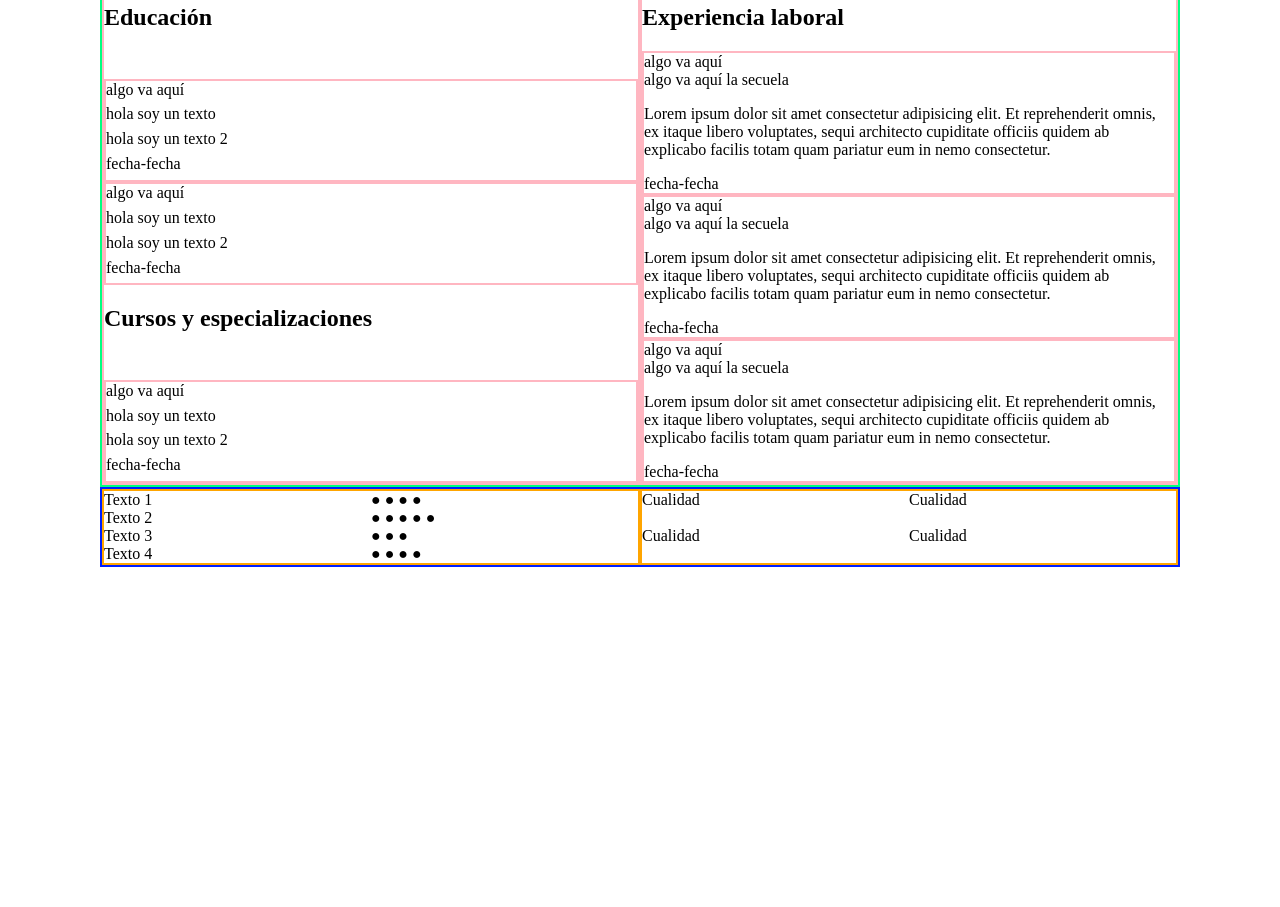
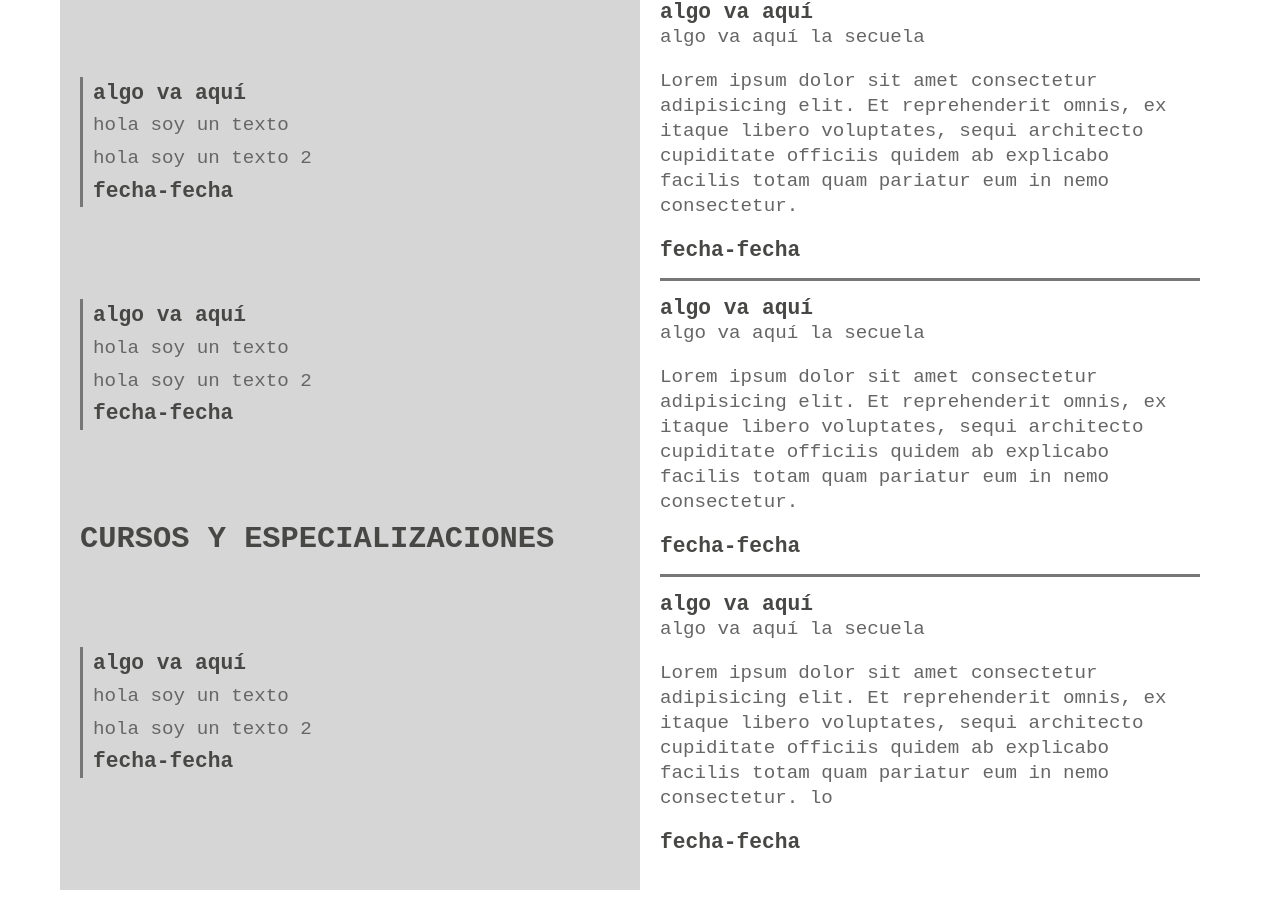
Before and after one commit to Eli-Jiron/Curriculum-Elian, a plain HTML site: page index.html in a window 1280 px wide. Shown: the part 325-1232 px from the top of the page. Before the commit the page ends 992 px from the top, so only its background shows below. Drawn offline with Linux system fonts and the light colour scheme.

Commit message:
Implimentación de estilos de la media

```diff
--- a/index.html
+++ b/index.html
@@ -11,9 +11,10 @@
     <div class="superior">
         <div>
             <div class="contenido-superior">
-                <div><h1>Nombre Completo</h1></div>
-                <div><h3>Profesión</h3></div>
+                <div>Nombre Completo</div>
+                <div>Profesión</div>
             </div>
+
             <div class="contenido-superior">
                 <div>correo electronico</div>
                 <div>número celular</div>
@@ -21,84 +22,116 @@
             </div>
         </div>
         <div>
-            <div>
-                img
-            </div>
+
         </div>
     </div>
 
     <div class="medio">
+        <div class="medio-izqda , bcolor">
             <div class="contenido-medio">
-            <div><h2>Educación</h2></div>
-            <div class="contenido-medio">
-                <div>algo va aquí</div>
+                <div class="fuente-medio-ttlo">EDUCACIÓN</div>
+                <div>
+                    <div class="border-medio-izqdo">
+                        <div class="fuente-medio-izqda">
+                            <div class="fuente-medio">algo va aquí</div>
                             <div>hola soy un texto</div>
                             <div>hola soy un texto 2</div>
-                <div>fecha-fecha</div>
+                            <div class="fuente-medio">fecha-fecha</div>
                         </div>
-            <div class="contenido-medio">
-                <div>algo va aquí</div>
+                    </div>
+                </div>
+                <div>
+                    <div class="border-medio-izqdo">
+                        <div class="fuente-medio-izqda">
+                            <div class="fuente-medio">algo va aquí</div>
                             <div>hola soy un texto</div>
                             <div>hola soy un texto 2</div>
-                <div>fecha-fecha</div>
+                            <div class="fuente-medio">fecha-fecha</div>
                         </div>
-            <div><h2>Cursos y especializaciones</h2></div>
-            <div class="contenido-medio">
-                <div>algo va aquí</div>
+                    </div>
+                </div>
+                <div class="fuente-medio-ttlo">CURSOS Y ESPECIALIZACIONES</div>
+                <div>
+                    <div class="border-medio-izqdo">
+                        <div class="fuente-medio-izqda">
+                            <div class="fuente-medio">algo va aquí</div>
                             <div>hola soy un texto</div>
                             <div>hola soy un texto 2</div>
-                <div>fecha-fecha</div>
+                            <div class="fuente-medio">fecha-fecha</div>
                         </div>
                     </div>
+                </div>
+            </div>
+        </div>
+        <div class="medio-dcha">
             <div class="contenido-medio">
-            <div><h2>Experiencia laboral</h2></div>
-            <div class="contenido-medio">
-                <div>algo va aquí</div>
+                <div class="fuente-medio-ttlo">EXPERIENCIA LABORAL</div>
+                <div class=" border-medio-dcho">
+                    <div class="fuente-medio-dcha">
+                        <div class="fuente-medio">algo va aquí</div>
                         <div>algo va aquí la secuela</div>
                         <div><p>Lorem ipsum dolor sit amet consectetur adipisicing elit.
                              Et reprehenderit omnis, ex itaque libero voluptates,
                               sequi architecto cupiditate officiis quidem ab explicabo facilis totam quam pariatur eum in nemo consectetur.</p></div>
-                <div>fecha-fecha</div>
+                        <div class="fuente-medio">fecha-fecha</div>
                     </div>
-            <div class="contenido-medio">
-                <div>algo va aquí</div>
+                </div>
+                <div class=" border-medio-dcho">
+                    <div class="fuente-medio-dcha">
+                        <div class="fuente-medio">algo va aquí</div>
                         <div>algo va aquí la secuela</div>
                         <div><p>Lorem ipsum dolor sit amet consectetur adipisicing elit.
                              Et reprehenderit omnis, ex itaque libero voluptates,
                               sequi architecto cupiditate officiis quidem ab explicabo
                                facilis totam quam pariatur eum in nemo consectetur.</p></div>
-                <div>fecha-fecha</div>
+                        <div class="fuente-medio">fecha-fecha</div>
                     </div>
-            <div class="contenido-medio">
-                <div>algo va aquí</div>
+                </div>
+                <div>
+                    <div class="fuente-medio-dcha">
+                        <div class="fuente-medio">algo va aquí</div>
                         <div>algo va aquí la secuela</div>
                         <div><p>Lorem ipsum dolor sit amet consectetur adipisicing elit.
                              Et reprehenderit omnis, ex itaque libero voluptates,
                               sequi architecto cupiditate officiis quidem ab explicabo
-                       facilis totam quam pariatur eum in nemo consectetur.</p></div>
-                <div>fecha-fecha</div>
+                               facilis totam quam pariatur eum in nemo consectetur. lo</p></div>
+                        <div class="fuente-medio">fecha-fecha</div>
+                    </div>
+                </div>
             </div>
         </div>
     </div>
 
     <div class="inferior">
+        <div class="inferior-izqda">
             <div class="contenido-inferior">
+                <div>
                     <div>Texto 1</div>
+                    <div>Texto 2</div>
+                    <div>Texto 3</div>
+                    <div>Texto 4</div>
+                </div>
+                <div>
                     <div>● ● ● ●</div>
-            <div>Texto 2</div>
                     <div>● ● ● ● ●</div>
-            <div>Texto 3</div>
                     <div>● ● ●</div>
-            <div>Texto 4</div>
                     <div>● ● ● ●</div>
                 </div>
+            </div>
+        </div>
+        <div class="bcolor">
             <div class="contenido-inferior">
+                <div>
                     <div>Cualidad</div>
                     <div>Cualidad</div>
+                </div>
+                <div>
                     <div>Cualidad</div>
                     <div>Cualidad</div>
                 </div>
             </div>
         </div>
+    </div>
+</div>
 </body>
 </html>
--- a/src/css/styles.css
+++ b/src/css/styles.css
@@ -1,40 +1,106 @@
 body{
-    margin: 100px;
+    margin: 60px;
 }
 
 .superior {
     display: grid;
     grid-template-columns: 1fr 1fr;
-    border: 2px solid red;
-}
-
-.medio {
-    display: grid;
-    grid-template-columns: 1fr 1fr;
-    border: 2px solid rgb(0, 255, 128);
-}
-
-.inferior {
-    display: grid;
-    grid-template-columns: 1fr 1fr;
-    border: 2px solid rgb(0, 30, 255);
+    border: 3.5px solid #c8c8c8;
+    margin-bottom: 40px;
 }
 
 .contenido-superior {
     display: grid;
     grid-template-columns: 1fr;
     text-align: end;
-    border: 2px solid yellow
+    margin: 20px;
+}
+
+.medio {
+    display: grid;
+    grid-template-columns: 1fr 1fr;
+    margin-bottom: 20px;
+}
+
+.medio-izqda {
+    display: grid;
+    grid-template-columns: 1fr;
+}
+
+.medio-dcha {
+    display: grid;
+    grid-template-columns: 1fr;
+
 }
 
 .contenido-medio {
     display: grid;
     grid-template-columns: 1fr;
-    border: 2px solid lightpink;
+    margin: 20px;
+}
+
+.inferior {
+    display: grid;
+    grid-template-columns: 1fr 1fr;
 }
 
 .contenido-inferior{
-    display: grid;
-    grid-template-columns: 1fr 1fr;
-    border: 2px solid orange;
+    display: flex;
+    justify-content: space-evenly;
+    align-content: center;
+    font-size: calc(.9em + 1vw);
 }
+
+.bcolor{
+    background-color: #d6d6d6;
+}
+
+.fuente-medio-ttlo{
+    font-family: monospace;
+    font-weight: bolder;
+    color: #474845;
+    font-size: calc(1.1em + 1vw);
+}
+
+.fuente-medio-izqda{
+    font-family: monospace;
+    color: #676666;
+    font-size: calc(.4em + 1vw);
+    line-height: 1.7em;
+    margin-left: 10px;
+}
+
+.fuente-medio-dcha{
+    font-family: monospace;
+    color: #676666;
+    font-size: calc(.4em + 1vw);
+    line-height: 1.3em;
+    margin-top: 15px;
+    margin-bottom: 15px;
+}
+
+.fuente-medio{
+    font-family: monospace;
+    font-size: calc(.44em + 1vw);
+    font-weight: bolder;
+    color: #474845;
+}
+
+.border-medio-izqdo{
+    border-left: 3px solid #777777;
+}
+
+.border-medio-dcho{
+    border-bottom: 3px solid #777777;
+}
+
+.superior-img{
+    position: absolute;
+    margin-bottom: 250px;
+
+
+}
+
+#sudperior-img-size{
+    height: fit-content;
+}
```
Also changed, not shown: src/img/168205194.jpeg (added). Lines whose indentation alone changed are shown as unchanged.
